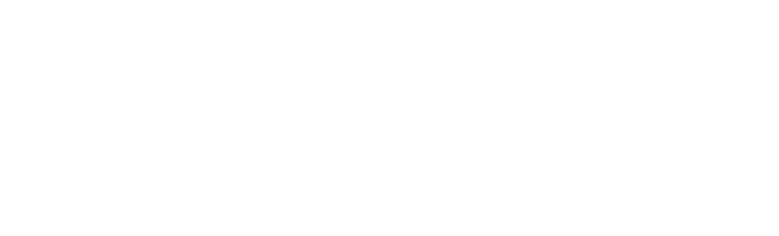
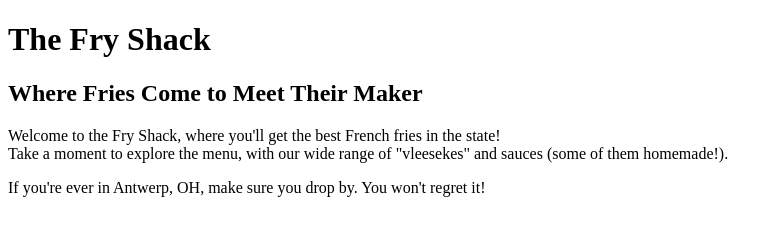
Before and after one commit to BastienVH/odin-restaurant, a website built with webpack: page dist/index.html in a window 1280 px wide. Shown: the whole page, without its empty margins (0-779 px from the left). Built offline with nearby package versions, Linux system fonts and the light colour scheme.

Commit message:
Added copy for basic webpage

```diff
--- a/dist/index.html
+++ b/dist/index.html
@@ -8,6 +8,12 @@
   <script src="./main.js"></script>
 </head>
 <body>
-
+  <div id="content">
+    <h1>The Fry Shack</h1>
+    <h2>Where Fries Come to Meet Their Maker</h2>
+    <p>Welcome to the Fry Shack, where you'll get the best French fries in the state!<br>
+    Take a moment to explore the menu, with our wide range of "vleesekes" and sauces (some of them homemade!).</p>
+    <p>If you're ever in Antwerp, OH, make sure you drop by. You won't regret it!</p>
+  </div>
 </body>
 </html>
```
